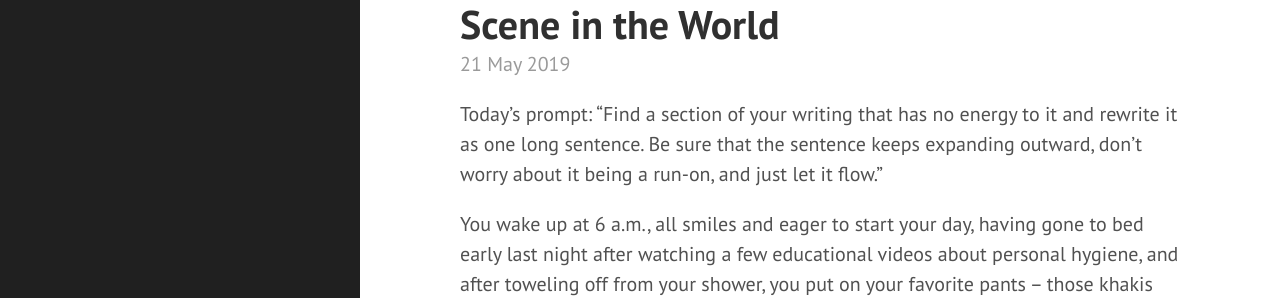
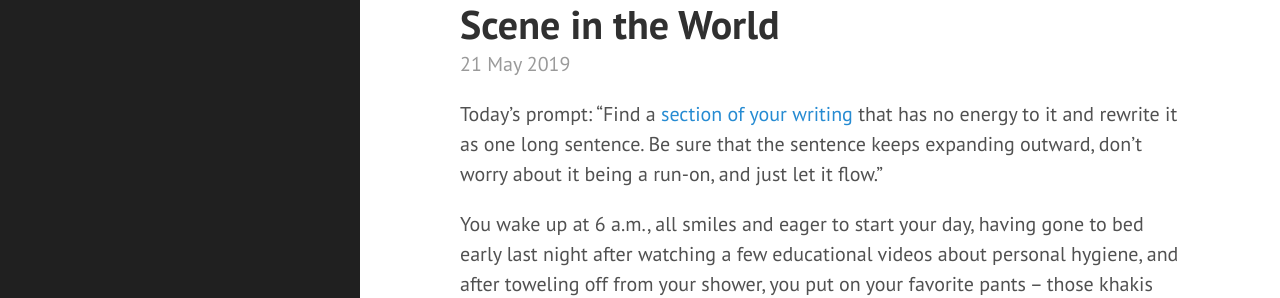
Before and after one commit to LoraV/LoraV.github.io, a Jekyll site: the page built from _posts/2019-05-21-runon.markdown, in a window 1280 px wide and 1132 px high. Shown: the part 131-429 px from the top of the window. Built offline with Jekyll 4.4.1, drawn with Linux system fonts in a browser that asks for light colours.

Commit message:
add link; fix typos

```diff
--- a/_posts/2019-05-21-runon.markdown
+++ b/_posts/2019-05-21-runon.markdown
@@ -4,6 +4,6 @@ title: "A Faster Version of the Most Boring Death Scene in the World"
 date:   2019-05-21
 categories: death scenes
 ---
-Today's prompt: "Find a section of your writing that has no energy to it and rewrite it as one long sentence. Be sure that the sentence keeps expanding outward, don't worry about it being a run-on, and just let it flow."
+Today's prompt: "Find a [section of your writing](https://yuhdead.com/death/scenes/2019/04/24/bad-character/) that has no energy to it and rewrite it as one long sentence. Be sure that the sentence keeps expanding outward, don't worry about it being a run-on, and just let it flow."
 
 You wake up at 6 a.m., all smiles and eager to start your day, having gone to bed early last night after watching a few educational videos about personal hygiene, and after toweling off from your shower, you put on your favorite pants -- those khakis with the front pleats -- and your favorite light gray polo shirt, buttoned all the way up to the top, and then you make your lunch, slathering mayonnaise on two slices of Wonder Bread and topping them with two Kraft Singles -- ahh, processed American cheese, the perfect sandwich -- and you drop it into a brown bag with a Red Delicious, and now it's on to breakfast, decaf coffee and a bowl of plain oatmeal, so you stir your oatmeal, scoop out a big spoonful, and suddenly pitch forward, face down, dead, into the bowl, and wouldn't you know it, I was just too busy feigning excitement while stifling yawns to get your cause of death.
--- a/_posts/2019-07-06-the-mall.markdown
+++ b/_posts/2019-07-06-the-mall.markdown
@@ -18,7 +18,7 @@ So yeah, so the clothing stores like the Gap and Abercrombie & Fitch would have
 
 Anyway, so these stores would be all in rows and there'd be open spaces between the rows, including openings in the middle of the second floor where you could stare down and people-watch. And the escalators would connect the two levels. Escalators. They're like stairs, but they move.
 
-What else. So, around Christmas -- what do you mean, "what's Christmas?" You know what, y'all, we do not have time to get into Christmas. So around December, in the middle of the mall, they'd set up this spot where kids could get their picture taken with Santa. They'd put a bunch of fake snow on the ground, and maybe decorate a tree or have some fake gifts or something, and there's be a big chair where an old guy with white hair and a big white beard would sit. He was called Santa, and he wore a red kind of velvety suit with a white fluffy trim on the cuffs, and a red hat with white fluff around the edge and on the tip -- it was kind of a floppy, triangular hat. And he'd go Ho Ho Ho and kids would sit on his lap and they were supposed to tell him what they wanted for Christmas and get their picture taken, but usually they just cried.
+What else. So, around Christmas -- what do you mean, "what's Christmas?" You know what, y'all, we do not have time to get into Christmas. So around December, in the middle of the mall, they'd set up this spot where kids could get their picture taken with Santa. They'd put a bunch of fake snow on the ground, and maybe decorate a tree or have some fake gifts or something, and there'd be a big chair where an old guy with white hair and a big white beard would sit. He was called Santa, and he wore a red kind of velvety suit with white fluffy trim on the cuffs, and a red hat with white fluff around the edge and on the tip -- it was kind of a floppy, triangular hat. And he'd go Ho Ho Ho and kids would sit on his lap and they were supposed to tell him what they wanted for Christmas and get their picture taken, but usually they just cried.
 
 Sometimes there'd be like a fountain in the middle of the mall, or something like that. And there'd always be a food court. That's where you'd have a bunch of fast food places. Like, there's usually a fast food Mexican place, and a fast food Chinese place, and a fast food sandwich place, and a soft pretzel place, and an Orange Julius. Oh, Orange Julius made drinks with orange juice and milk and ice that all got blended together. And sometimes a raw egg, I think, but you had to ask for it. Yeah, I don't know why people would do that. Anyway, you'd get your fast food on trays and sit down and eat it on tables in the middle of the food court.
 
```
